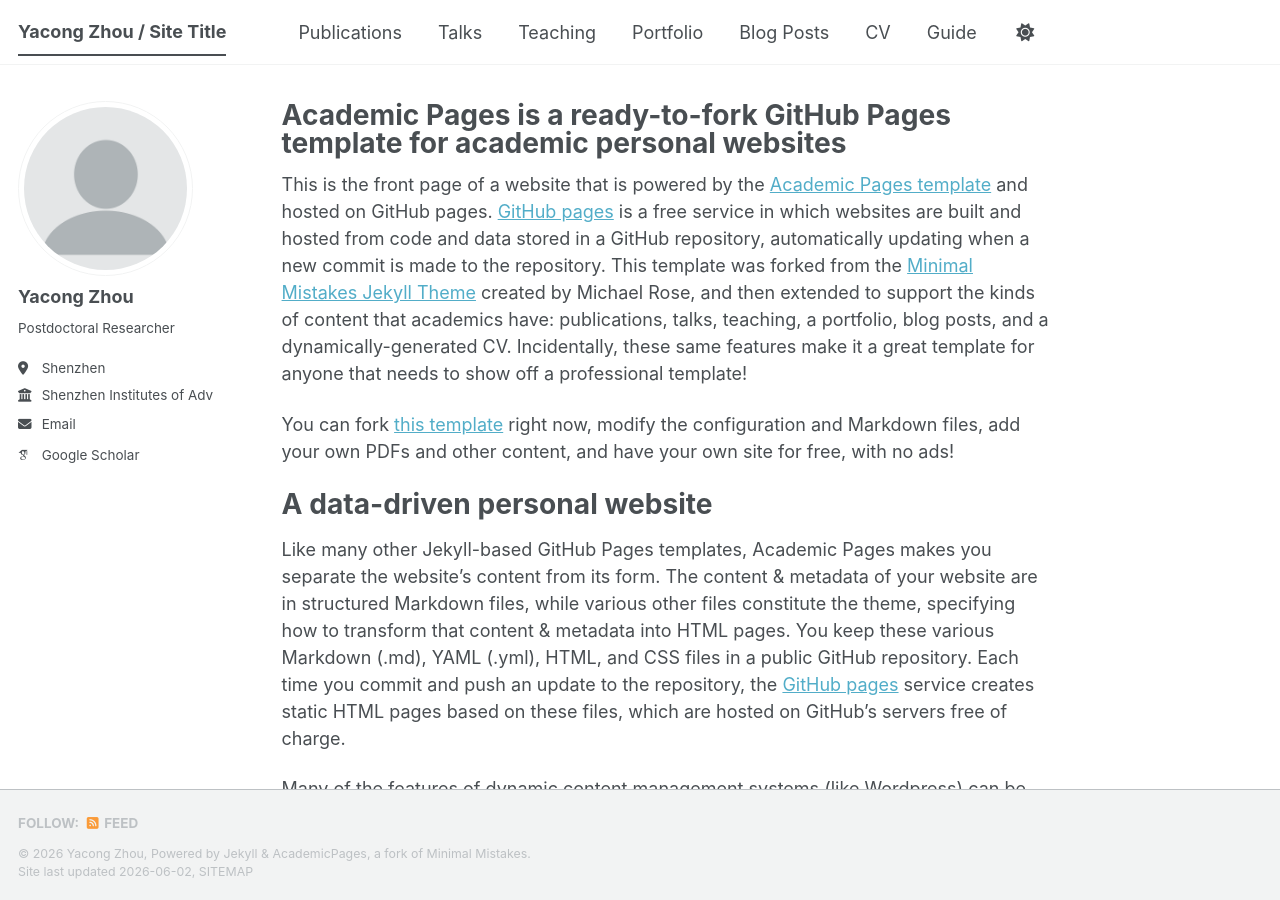
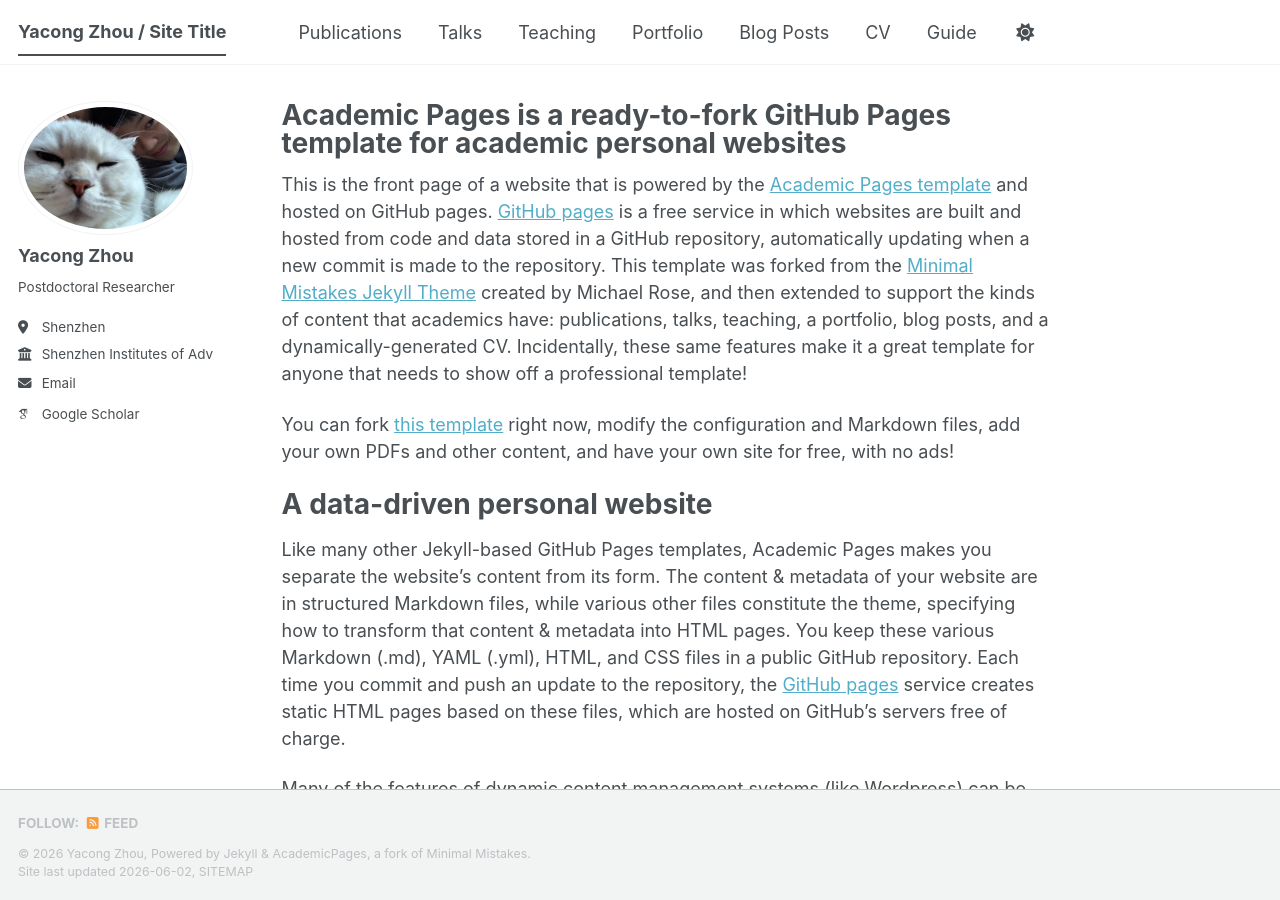
Before and after one commit to YACONGZHOU/yacongzhou.github.io, a Jekyll site: the page built from _pages/about.md, in a window 1280 px wide and 900 px high. Built offline with Jekyll 4.4.1, drawn with Linux system fonts in a browser that asks for light colours; some web fonts are replaced; a script bundle is joined from its source files by our own code; library files that are not in the unit come from our copies.

Commit message:
Update _config.yml

```diff
--- a/_config.yml
+++ b/_config.yml
@@ -23,7 +23,7 @@ repository               : "academicpages/academicpages.github.io"
 #               Additional customization can be done by editing /_includes/author-profile.html
 author:
   # Biographic information
-  avatar           : "profile.png"
+  avatar           : "IMG_1348.jpeg"
   name             : "Yacong Zhou"
   pronouns         : # example: "she/her"
   bio              : "Postdoctoral Researcher"
```
